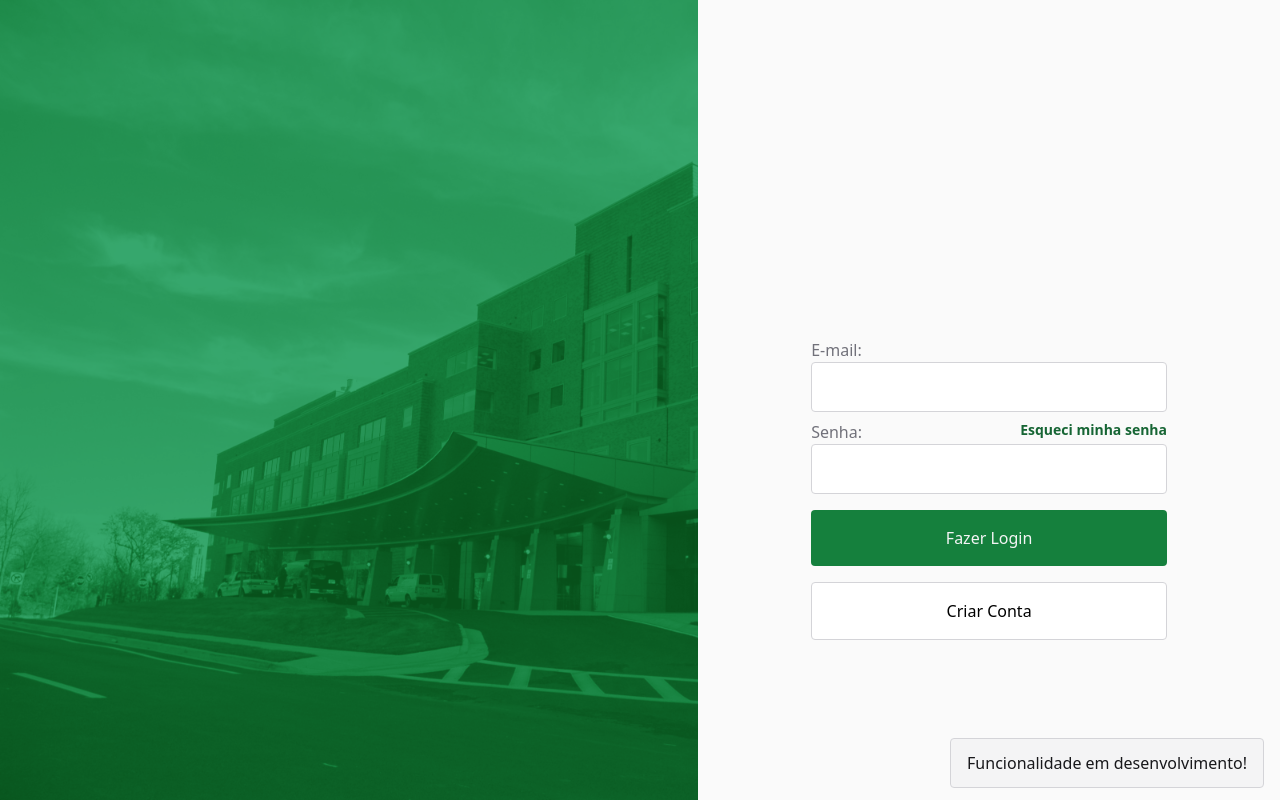
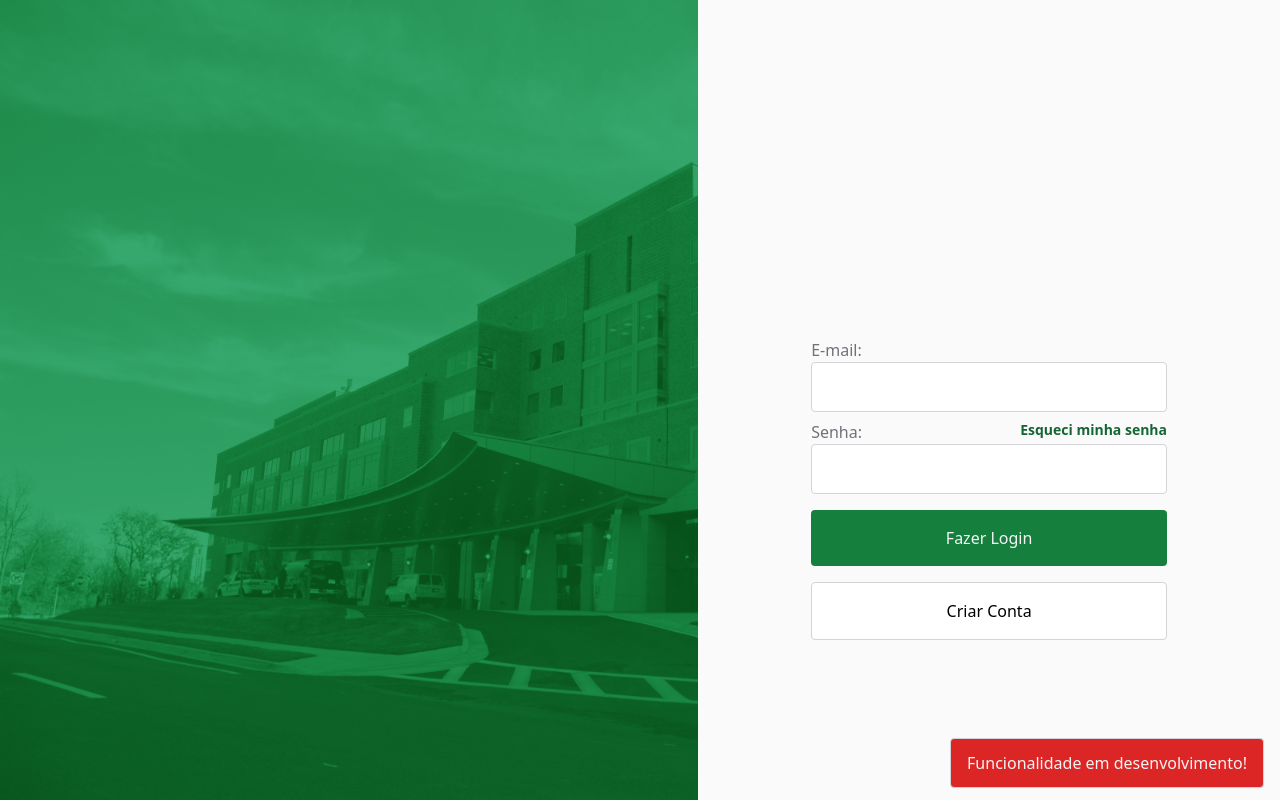
Before and after one commit to inb4iba/fmt-LABMedication, an Angular app: page /login in a window 1280 px wide. Both pictures are taken after a click on the link "Esqueci minha senha". Built offline with nearby package versions, Linux system fonts and the light colour scheme.

Commit message:
fix toast colors

```diff
--- a/src/app/components/toast-alert/toast-alert.component.css
+++ b/src/app/components/toast-alert/toast-alert.component.css
@@ -1,15 +1,15 @@
+.toast {
+  @apply bg-zinc-100 text-zinc-900 border border-zinc-300 rounded px-4 py-3 w-fit fixed bottom-3 right-4 z-50;
+  animation: slide 6s ease-in-out;
+  transform: translateX(120%);
+}
+
 .danger {
   @apply bg-red-600 text-zinc-100;
 }
 
 .success {
   @apply bg-green-400 text-zinc-900;
-}
-
-.toast {
-  @apply bg-zinc-100 text-zinc-900 border border-zinc-300 rounded px-4 py-3 w-fit fixed bottom-3 right-4 z-50;
-  animation: slide 6s ease-in-out;
-  transform: translateX(120%);
 }
 
 @keyframes slide {
```
